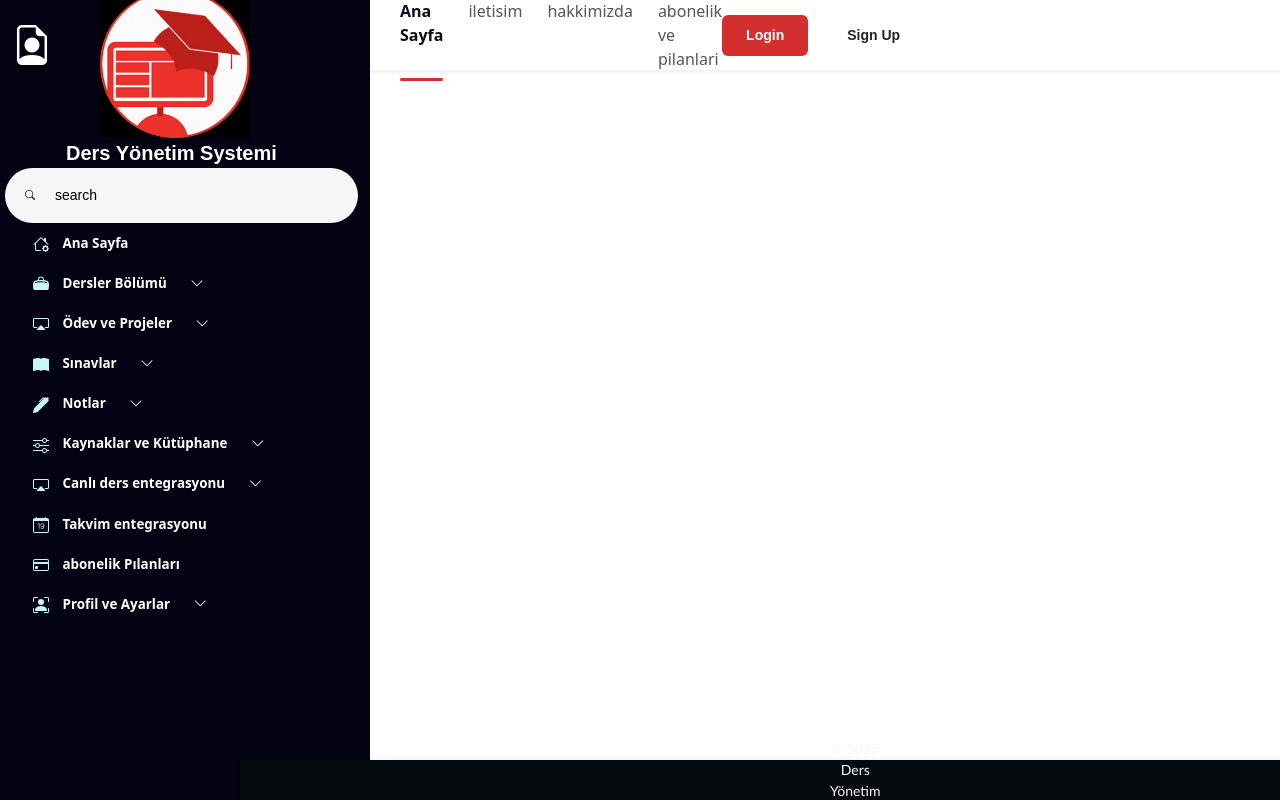
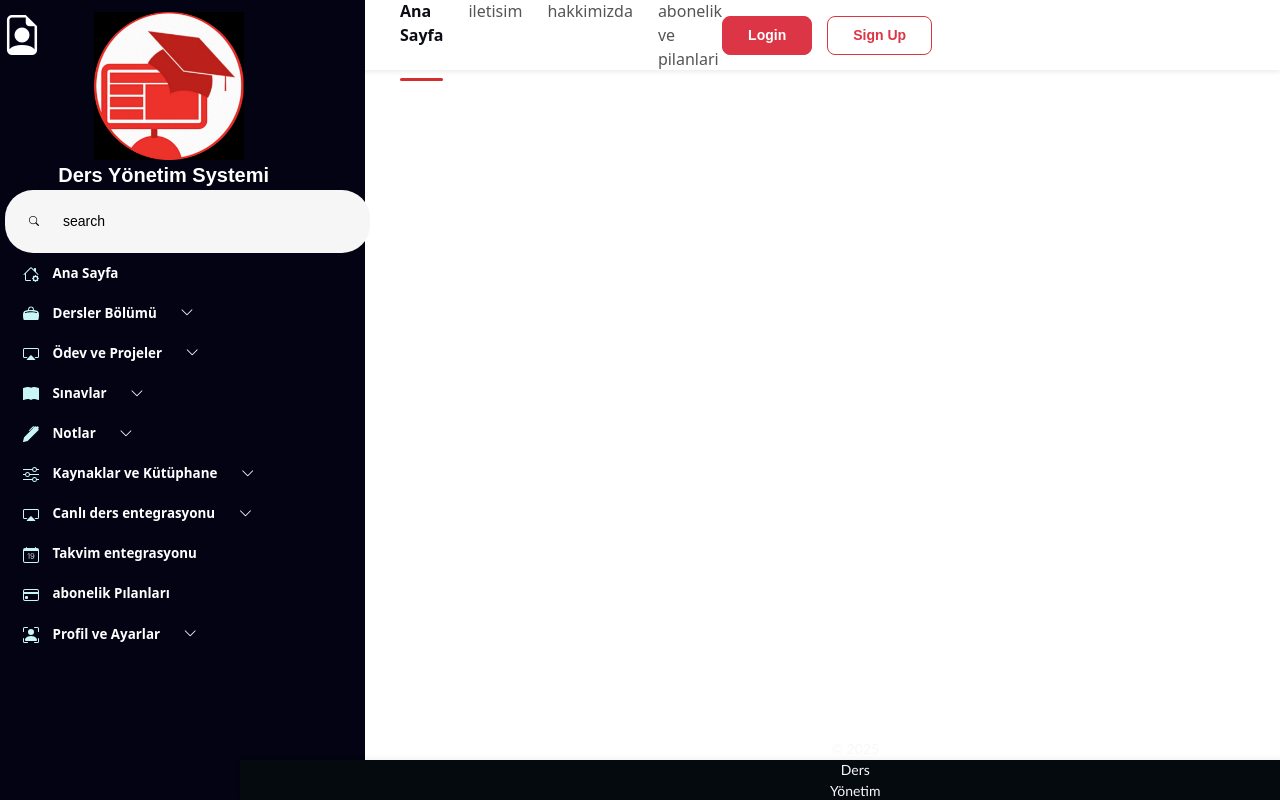
Before and after one commit to sidi96056/Ders-yonetim-system, a Django app: page / in a window 1280 px wide. Run offline with Django 5.2, Linux system fonts and the light colour scheme; some libraries are stand-ins or nearby versions.

Commit message:
Update style.css

```diff
--- a/Dersyonetimsystemi/Dersyonetimsystemi/static/css/style.css
+++ b/Dersyonetimsystemi/Dersyonetimsystemi/static/css/style.css
@@ -22,10 +22,10 @@
     top: 0;
     left: 0;
     height: 100vh;
-    width: 370px;
+    width: 365px;
     z-index: 1000;
     background:#040314;
-    padding: 15px;
+    padding: 5px;
     text-decoration:none ;
 }
 .logo-img{
@@ -35,16 +35,12 @@
 
 .logo {
     width: 150px;
-    margin-top: -25%;
+    margin-top: -15%;
     text-align: center;
     margin-left: 25%;
 }
 
-.logo-details{
 
-
-
-}
 .logo-name {
     font-size: 20px;
     font-family: Arial, Helvetica, sans-serif;
@@ -61,9 +57,9 @@
 
 }
 .search{
-    --padding:10px;
+    --padding:14px;
     width:max-content;
-    margin-left:-10px ;
+    /*margin-left:-5px ;*/
     display: flex;
     align-items:center;
     padding: var(--padding);
@@ -198,10 +194,10 @@ p{
 
     font-family:'Gill Sans', 'Gill Sans MT', Calibri, 'Trebuchet MS', sans-serif;
 }
-section{
+/*section{
     padding-left: 37px;
     background-color:#161524;
-}
+}*/
 
 .log{
     padding-left: 80%;
@@ -274,8 +277,29 @@ footer {
 
 
 .btn-login {
-  background-color: #d32f2f;
+    background-color: #dc3545;
     color: white;
+    border: 1px solid #dc3545;
+    padding: 8px 25px;
+    border-radius: 8px;
+    font-weight: 600;
+    cursor: pointer;
+}
+
+
+.btn-signup {
+    background-color: transparent;
+    color: #dc3545;
+    border: 1px solid #dc3545;
+    padding: 8px 25px;
+    border-radius: 8px;
+    font-weight: 600;
+    cursor: pointer;
+}
+
+.btn-login:hover,
+.btn-signup:hover {
+    opacity: 0.8;
 }
 
 .btn-login:hover {
```
Also changed, not shown: other parts of Dersyonetimsystemi/Dersyonetimsystemi/static/css/style.css (+52 -4 lines). Lines whose indentation alone changed are shown as unchanged.
